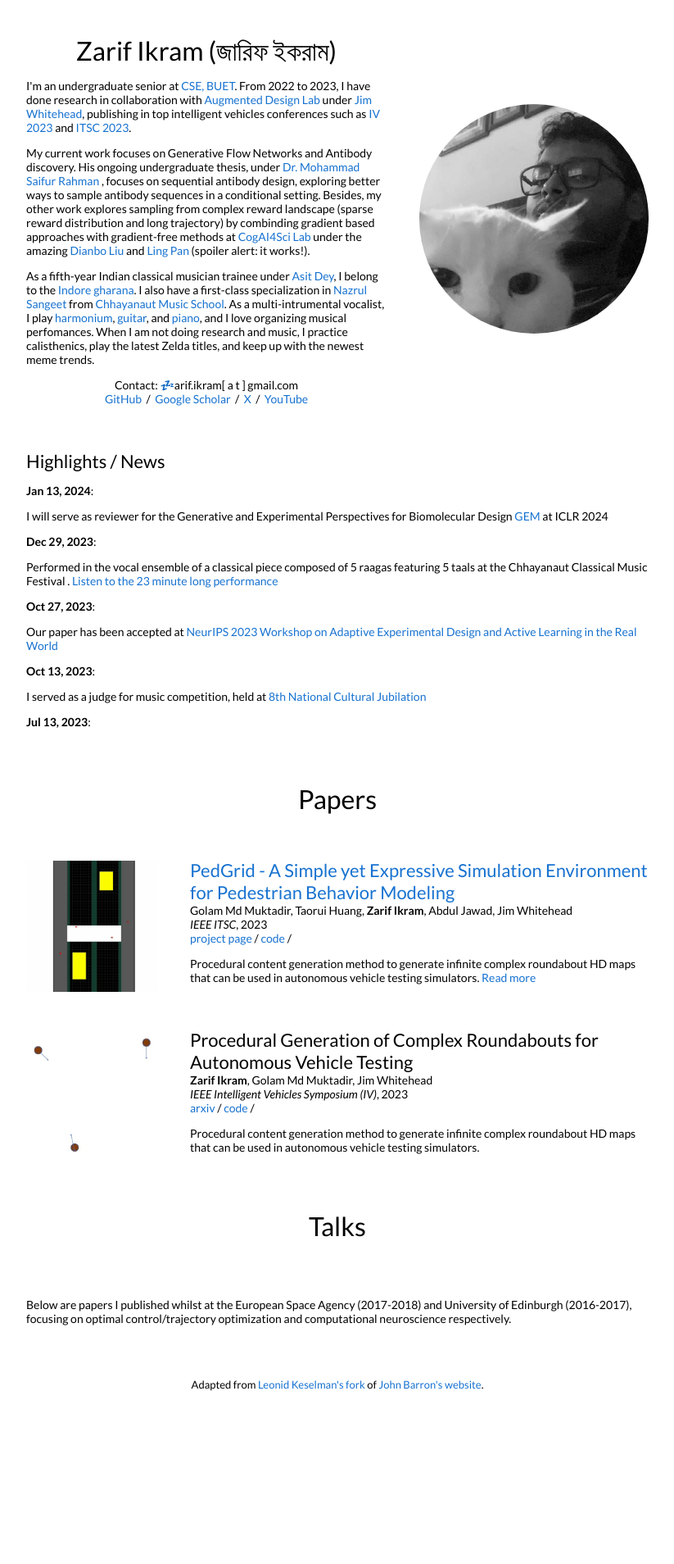
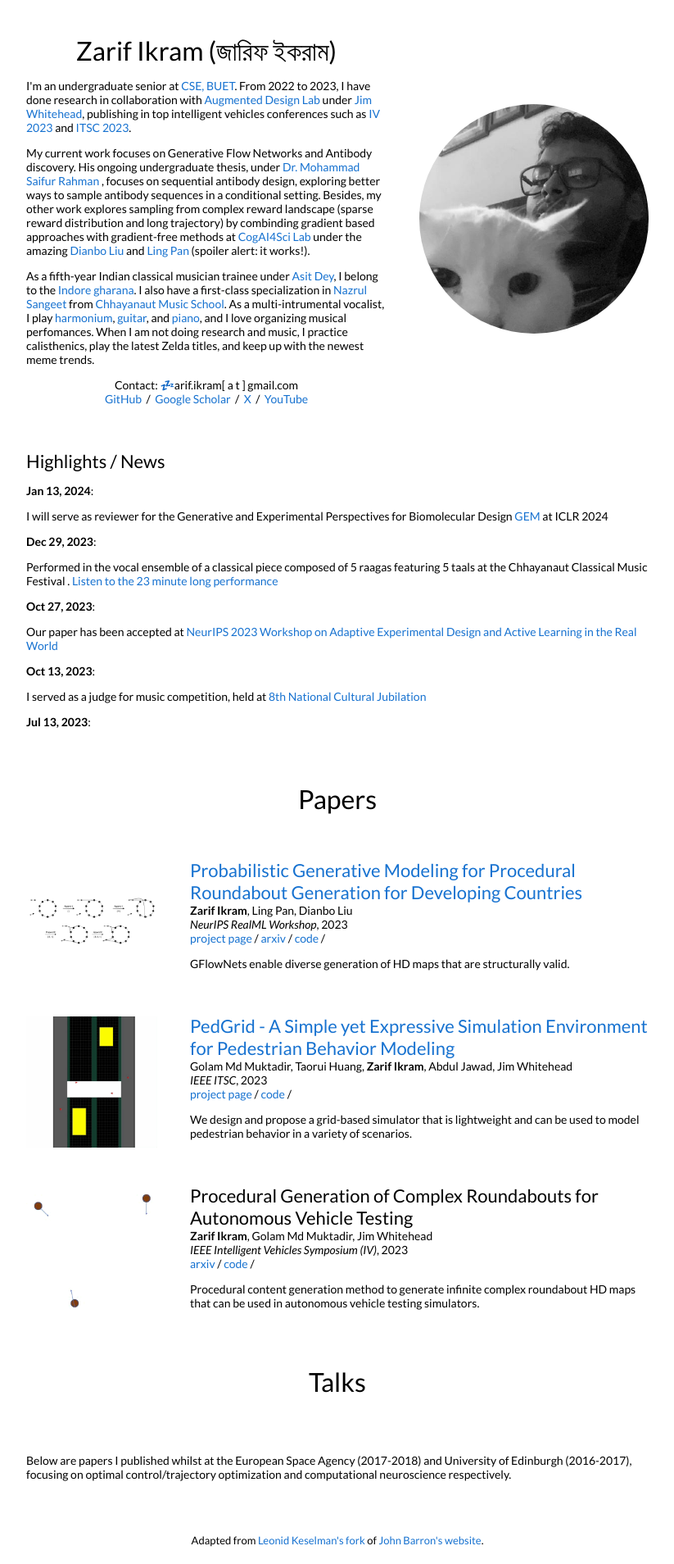
Before and after one commit to EstebanLeiva/estebanleiva.github.io, a Jekyll site: the page built from _posts/news/2023-02-01-review_iclr2024.md, in a window 1280 px wide. Shown: the whole page at 82% size, without its empty margins (228-1051 px from the left). Built offline with Jekyll 4.4.1, drawn with Linux system fonts in a browser that asks for light colours; before the commit the page ends 1718 px from its top, so only the background shows below that.

Commit message:
added more research

```diff
--- a/_posts/2023-07-01-pedgrid.markdown
+++ b/_posts/research/2023-07-01-pedgrid.markdown
@@ -11,4 +11,4 @@ project_page: https://pedgrid.readthedocs.io/en/latest/
 code: https://github.com/adhocmaster/gym-pedgrid
 ---
 
-Procedural content generation method to generate infinite complex roundabout HD maps that can be used in autonomous vehicle testing simulators. [Read more](https://arxiv.org/abs/2303.17900)
+We design and propose a grid-based simulator that is lightweight and can be used to model pedestrian behavior in a variety of scenarios.
```
Also changed, not shown: _posts/research/2023-11-01-gfn_roundabout.markdown (added, +15 -0 lines), _posts/research/2023-02-01-roundabout.markdown (renamed from _posts/2023-02-01-roundabout.markdown), images/gfn_roundabout.png (added).
